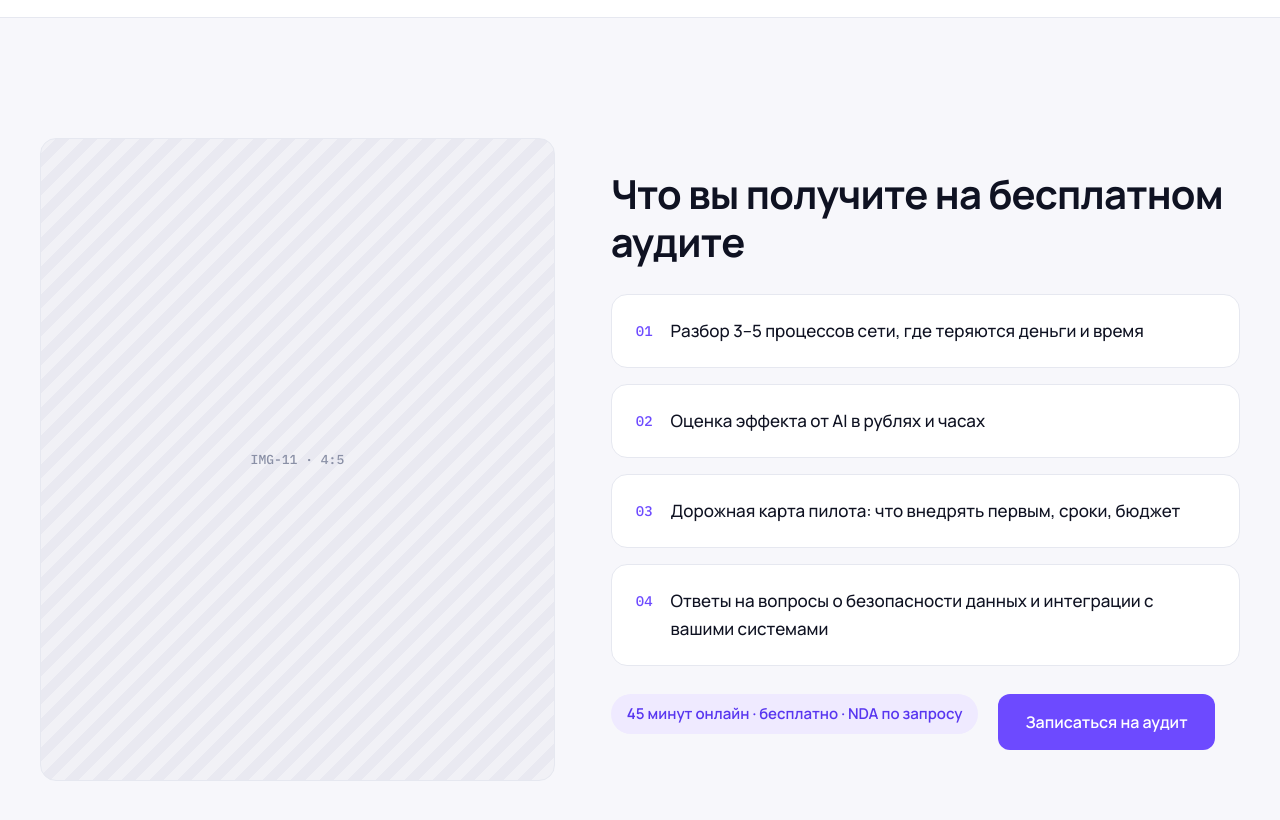
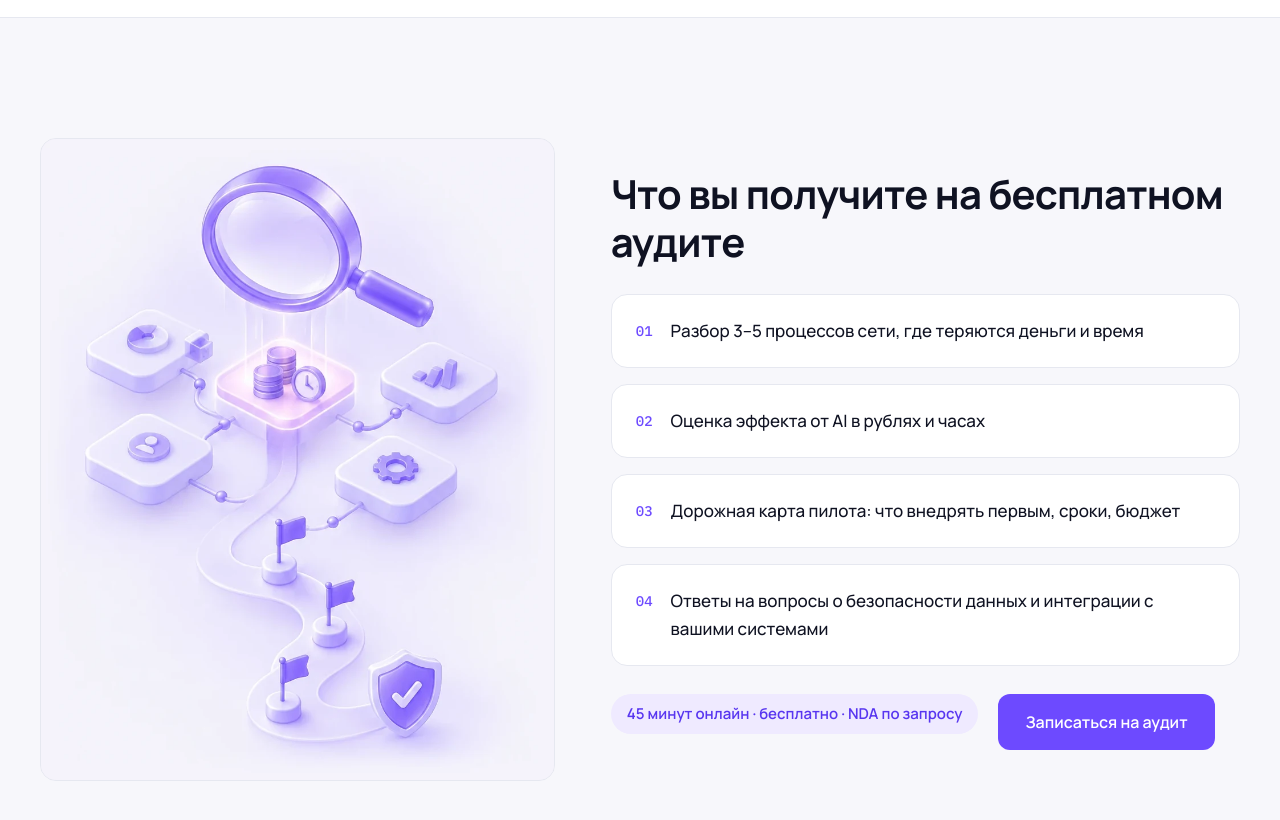
Before and after one commit to phillfeel/franch_landing, a Next.js app: page / in a window 1280 px wide. Shown: the part 5940-6760 px from the top of the page. Built offline with nearby package versions, Linux system fonts and the light colour scheme; no server answers.

Commit message:
Поставь иллюстрацию аудита в блок оффера (IMG-11)
Co-Authored-By: Claude Opus 5.5 <noreply@anthropic.com>

```diff
--- a/app/globals.css
+++ b/app/globals.css
@@ -386,6 +386,7 @@ button, input, select { font-family: inherit; }
 
 .band { background: var(--bg-soft); border-top: 1px solid var(--border); margin-top: var(--section); padding: var(--section) 0; }
 .offer { display: grid; grid-template-columns: .9fr 1.1fr; gap: 56px; align-items: center; }
+.offer__img.slot--img { background: #f5f3fb; }
 .offer__text { display: flex; flex-direction: column; gap: 28px; }
 .offer__list { display: flex; flex-direction: column; gap: 16px; }
 .offer__item { background: #fff; border: 1px solid var(--border); border-radius: var(--radius); padding: 22px 24px; display: flex; gap: 18px; align-items: flex-start; }
@@ -640,6 +641,7 @@ button, input, select { font-family: inherit; }
 
   .offer { grid-template-columns: 1fr; gap: 28px; }
   .offer__img { aspect-ratio: 4 / 3; }
+  .offer__img.slot--img img { object-fit: contain; }
   .offer__text { gap: 20px; }
   .offer__list { gap: 10px; }
   .offer__item { padding: 16px 18px; gap: 14px; }
--- a/app/page.tsx
+++ b/app/page.tsx
@@ -231,7 +231,7 @@ export default function Home() {
         {/* Оффер аудита */}
         <section className="band">
           <div className="container offer">
-            <Slot id="IMG-11" label="IMG-11 · 4:5" className="ratio-4-5 offer__img" />
+            <Slot id="IMG-11" label="IMG-11 · 4:5" className="ratio-4-5 offer__img" alt="Аудит сети: разбор данных, процессов и команды, дорожная карта внедрения AI" />
             <div className="offer__text">
               <h2 className="h2">{auditOffer.title}</h2>
               <ol className="offer__list">
--- a/lib/content.ts
+++ b/lib/content.ts
@@ -28,7 +28,7 @@ export const images: Record<string, string | null> = {
   "IMG-05": "/images/pain-lost-leads.webp",
   "IMG-06": "/images/solution-pipeline.webp",
   "IMG-07": null,
-  "IMG-11": null,
+  "IMG-11": "/images/audit-roadmap.webp",
   "IMG-12": null,
   "IMG-13": null,
   "IMG-14": null,
```
Also changed, not shown: public/images/audit-roadmap.webp (added).
